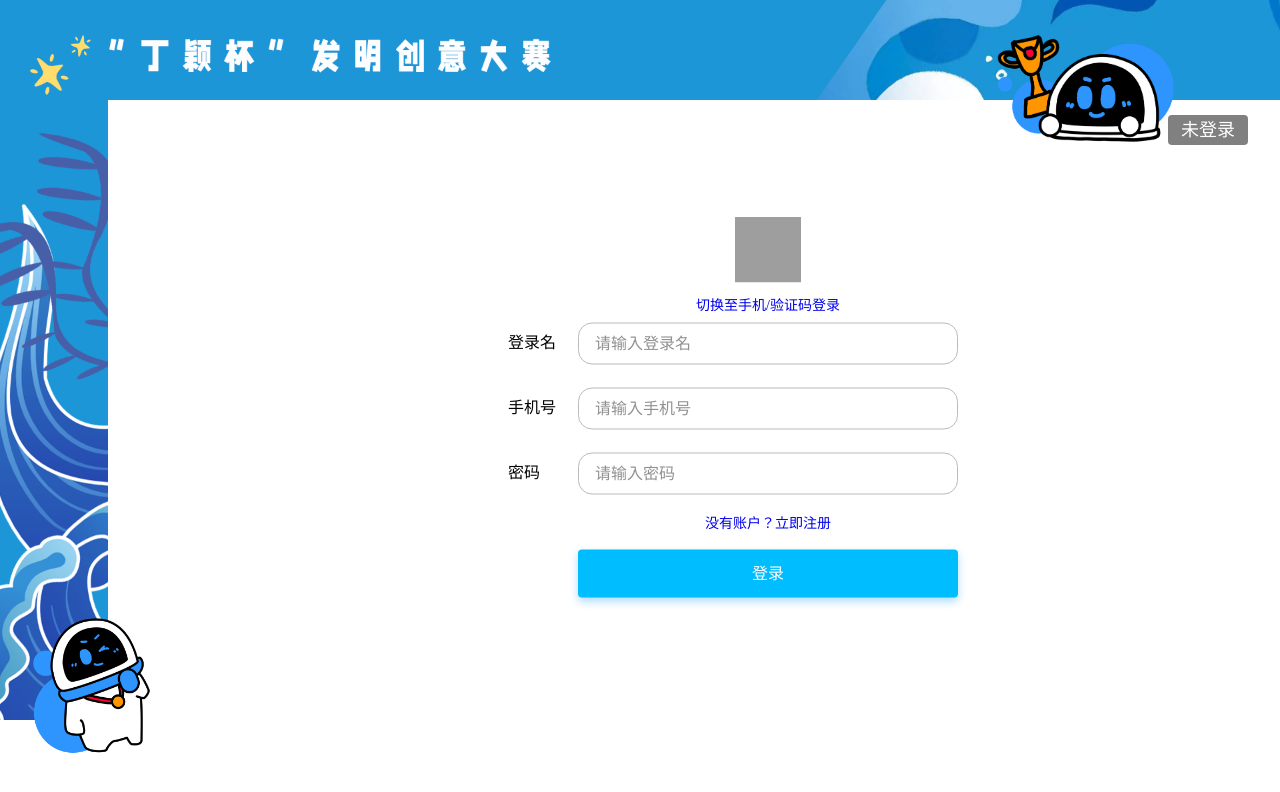
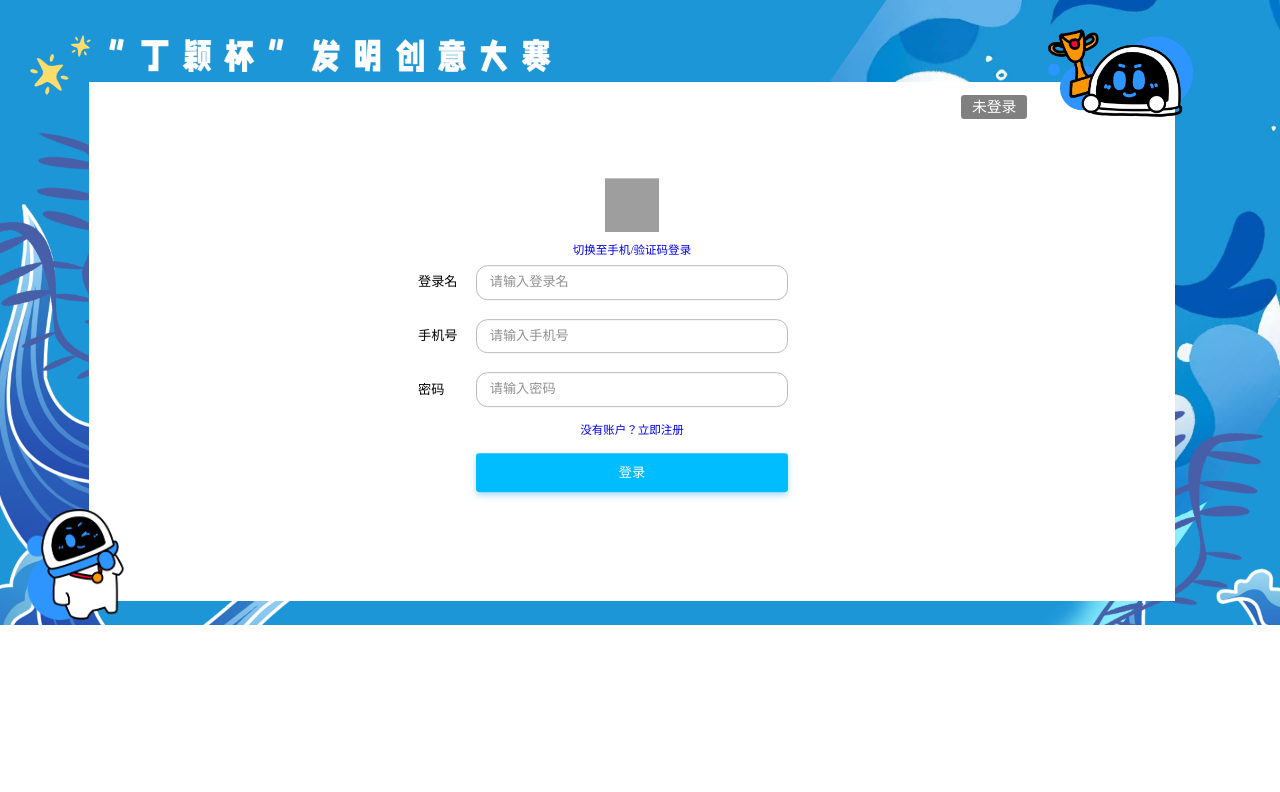
Before and after one commit to zjc2782171149/dingyingbei, a Vue app: page /#/LoginPasswd in a window 1280 px wide. Shown: the top 792 px of the page. Built offline with nearby package versions, Linux system fonts and the light colour scheme; grey boxes are pictures that could not be loaded.

Commit message:
响应式布局，页面适配

```diff
--- a/public/index.html
+++ b/public/index.html
@@ -6,6 +6,18 @@
     <meta name="viewport" content="width=device-width,initial-scale=1.0">
     <link rel="icon" href="<%= BASE_URL %>favicon.ico">
     <title><%= htmlWebpackPlugin.options.title %></title>
+    <style>
+      @media screen and (max-width: 1536px) {
+        html {
+          font-size: 100px;
+        }
+      }
+      @media screen and (max-width: 1920px) {
+        html {
+          font-size: 125px;
+        }
+      }
+    </style>
   </head>
   <body>
     <noscript>
@@ -15,9 +27,9 @@
     <!-- built files will be auto injected -->
   </body>
 </html>
-<!-- <script>
+<script>
   var width = document.body.clientWidth;
   var ratio = width / 1536;
   var fontSize = 100 * ratio;
   document.getElementsByTagName('html')[0].style['font-size'] = fontSize + 'px';
-</script> -->
+</script>
--- a/src/style/base.scss
+++ b/src/style/base.scss
@@ -1,7 +1,3 @@
-html {
-  font-size: 100px;
-}
-
 body {
   font-size: 0.12rem;
 }
--- a/src/views/Home.vue
+++ b/src/views/Home.vue
@@ -96,10 +96,12 @@ body {
 }
 .frame {
   position: absolute;
+  // top: 50%;
   width: 13.2rem;
   height: 6.3rem;
   background-color: #ffffff;
   left: 1.08rem;
+  right: 1.08rem;
   top: 1rem;
 }
 .shortcut {
```
